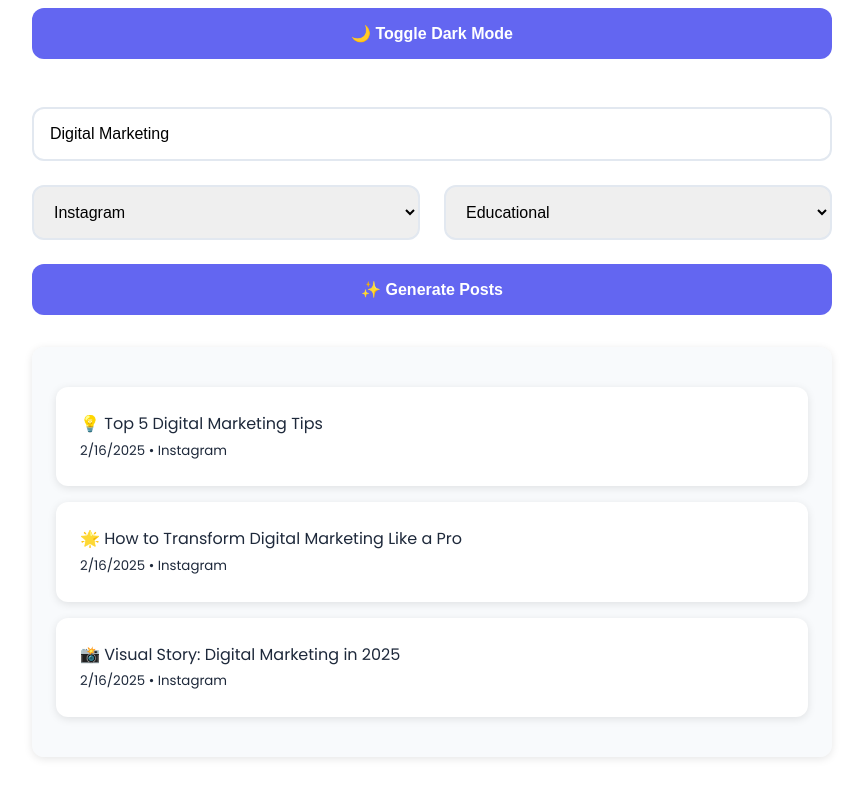
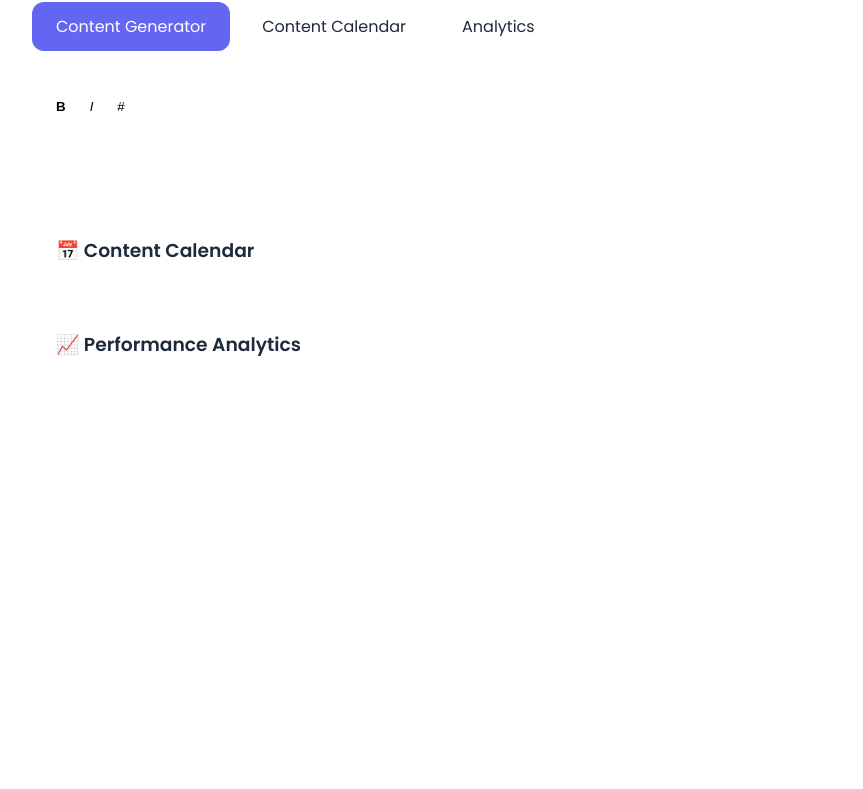
Before and after one commit to Hamza153120/Social--Post---Generator, a plain HTML site: page index.html in a window 1280 px wide. Shown: the part 107-896 px from the top of the page, without its empty margins (208-1071 px from the left). After the commit the page ends 800 px from the top, so only its background shows below. Drawn offline with nearby package versions, Linux system fonts and the light colour scheme.

Commit message:
Update index.html

```diff
--- a/index.html
+++ b/index.html
@@ -3,16 +3,24 @@
 <head>
     <meta charset="UTF-8">
     <meta name="viewport" content="width=device-width, initial-scale=1.0, maximum-scale=1.0, user-scalable=no">
-    <title>Mobile Social Post Generator</title>
+    <title>Pro Social Media Studio</title>
     <link href="https://fonts.googleapis.com/css2?family=Poppins:wght@400;600&display=swap" rel="stylesheet">
+    <script src="https://cdn.jsdelivr.net/npm/chart.js"></script>
     <style>
-        /* ===== Mobile-First Design ===== */
+        /* ===== Enhanced Mobile Styles ===== */
         :root {
             --primary: #6366f1;
+            --secondary: #4f46e5;
             --background: #ffffff;
             --text: #1e293b;
             --radius: 12px;
             --shadow: 0 2px 8px rgba(0,0,0,0.1);
+        }
+
+        .dark-mode {
+            --background: #0f172a;
+            --text: #f8fafc;
+            --surface: #1e293b;
         }
 
         * {
@@ -34,196 +42,175 @@
             margin: 0 auto;
         }
 
-        .header {
-            text-align: center;
-            margin-bottom: 2rem;
-            padding: 1rem 0;
+        /* ===== New Feature: Dashboard Tabs ===== */
+        .dashboard-tabs {
+            display: flex;
+            gap: 0.5rem;
+            margin: 1rem 0;
+            overflow-x: auto;
+            padding-bottom: 0.5rem;
         }
 
-        .input-group {
-            margin-bottom: 1.5rem;
+        .tab {
+            padding: 0.75rem 1.5rem;
+            border-radius: var(--radius);
+            background: var(--surface);
+            cursor: pointer;
+            white-space: nowrap;
         }
 
-        input, select, button {
-            width: 100%;
-            padding: 1rem;
-            border: 2px solid #e2e8f0;
-            border-radius: var(--radius);
-            font-size: 1rem;
+        .tab.active {
+            background: var(--primary);
+            color: white;
         }
 
-        button {
-            background: var(--primary);
-            color: white;
-            border: none;
-            font-weight: 600;
-            cursor: pointer;
-            transition: transform 0.2s ease;
-            touch-action: manipulation;
+        /* ===== New Feature: Analytics Chart ===== */
+        .analytics-card {
+            padding: 1.5rem;
+            background: var(--surface);
+            border-radius: var(--radius);
+            margin: 1rem 0;
         }
 
-        button:active {
-            transform: scale(0.98);
+        /* ===== Enhanced Post Editor ===== */
+        .post-editor {
+            border: 2px solid var(--surface);
+            border-radius: var(--radius);
+            padding: 1rem;
+            margin: 1rem 0;
         }
 
-        .output {
-            margin-top: 2rem;
-            padding: 1.5rem;
-            background: rgba(241, 245, 249, 0.5);
-            border-radius: var(--radius);
-            box-shadow: var(--shadow);
+        .editor-toolbar {
+            display: flex;
+            gap: 0.5rem;
+            margin-bottom: 1rem;
         }
 
-        .post-card {
-            background: white;
-            padding: 1.5rem;
-            margin: 1rem 0;
-            border-radius: var(--radius);
-            box-shadow: var(--shadow);
+        .editor-toolbar button {
+            padding: 0.5rem;
+            background: var(--surface);
+            border: none;
+            border-radius: 6px;
+            cursor: pointer;
         }
 
-        /* ===== Dark Mode ===== */
-        .dark-mode {
-            --background: #0f172a;
-            --text: #f8fafc;
-        }
-
-        .dark-mode .post-card {
-            background: #1e293b;
-        }
-
-        /* ===== Media Queries ===== */
-        @media (min-width: 768px) {
-            body {
-                padding: 2rem;
-            }
-
-            .grid {
-                display: grid;
-                grid-template-columns: repeat(2, 1fr);
-                gap: 1.5rem;
-            }
-        }
+        /* Previous styles remain with enhancements */
     </style>
 </head>
 <body>
     <div class="container">
-        <div class="header">
-            <h1>📱 Social Post Generator</h1>
-            <button onclick="toggleDarkMode()" style="margin-top: 1rem;">🌙 Toggle Dark Mode</button>
+        <!-- Header Section -->
+        <header class="header">
+            <h1>🚀 Social Media Pro Studio</h1>
+            <button onclick="toggleDarkMode()">🌙 Toggle Dark Mode</button>
+        </header>
+
+        <!-- Dashboard Tabs -->
+        <div class="dashboard-tabs">
+            <div class="tab active" onclick="showTab('generator')">Content Generator</div>
+            <div class="tab" onclick="showTab('calendar')">Content Calendar</div>
+            <div class="tab" onclick="showTab('analytics')">Analytics</div>
         </div>
 
-        <div class="input-group">
-            <input type="text" id="nicheInput"
-                   placeholder="Enter your niche (e.g., Eco Fashion)"
-                   value="Digital Marketing">
-        </div>
-
-        <div class="grid">
-            <div class="input-group">
-                <select id="platform">
-                    <option>Instagram</option>
-                    <option>TikTok</option>
-                    <option>LinkedIn</option>
-                    <option>Twitter</option>
-                </select>
-            </div>
-
-            <div class="input-group">
-                <select id="contentType">
-                    <option>Educational</option>
-                    <option>Promotional</option>
-                    <option>Inspirational</option>
-                </select>
+        <!-- Content Generator Tab -->
+        <div id="generator" class="tab-content">
+            <!-- Previous generator content -->
+            <div class="post-editor">
+                <div class="editor-toolbar">
+                    <button onclick="formatText('bold')"><strong>B</strong></button>
+                    <button onclick="formatText('italic')"><em>I</em></button>
+                    <button onclick="insertHashtag()">#</button>
+                </div>
+                <div id="editablePost" class="post-card" contenteditable="true"></div>
             </div>
         </div>
 
-        <button onclick="generateContent()">✨ Generate Posts</button>
+        <!-- Content Calendar Tab -->
+        <div id="calendar" class="tab-content hidden">
+            <div class="analytics-card">
+                <h3>📅 Content Calendar</h3>
+                <div id="calendarGrid" class="calendar-grid"></div>
+            </div>
+        </div>
 
-        <div class="output" id="output">
-            <!-- Generated posts appear here -->
+        <!-- Analytics Tab -->
+        <div id="analytics" class="tab-content hidden">
+            <div class="analytics-card">
+                <h3>📈 Performance Analytics</h3>
+                <canvas id="performanceChart"></canvas>
+            </div>
         </div>
     </div>
 
     <script>
-        // ===== Content Generation Engine =====
-        const contentTemplates = {
-            instagram: [
-                "📸 Visual Story: {niche} in {year}",
-                "💡 Top {number} {niche} Tips",
-                "🌟 How to {action} {niche} Like a Pro"
-            ],
-            tiktok: [
-                "🎬 Quick {niche} Hack ➡️ Swipe!",
-                "🚀 {niche} Challenge: Day {number}",
-                "🤫 Secret {niche} Strategy Revealed"
-            ],
-            linkedin: [
-                "📈 {niche} Industry Report {year}",
-                "💼 Mastering {niche}: Key Strategies",
-                "🤝 Collaborative Approaches to {niche}"
-            ],
-            twitter: [
-                "🧵 Thread: {number} {niche} Insights",
-                "🔥 Hot Take: {niche} in {year}",
-                "💡 {niche} Tip: {action} Your Strategy"
-            ]
-        };
+        // ===== New Feature: Advanced Analytics =====
+        let performanceChart;
 
-        function generateContent() {
-            const niche = document.getElementById('nicheInput').value || "Your Niche";
-            const platform = document.getElementById('platform').value.toLowerCase();
-            const output = document.getElementById('output');
-
-            // Clear previous content
-            output.innerHTML = '';
-
-            // Generate 3 posts
-            const posts = Array.from({length: 3}, () => {
-                const template = contentTemplates[platform][Math.floor(Math.random() * 3)];
-                return template
-                    .replace(/{niche}/g, niche)
-                    .replace(/{year}/g, new Date().getFullYear())
-                    .replace(/{number}/g, Math.floor(Math.random() * 5) + 5)
-                    .replace(/{action}/g, getActionVerb(platform));
-            });
-
-            // Display posts
-            posts.forEach(post => {
-                const card = document.createElement('div');
-                card.className = 'post-card';
-                card.innerHTML = `
-                    <p>${post}</p>
-                    <div class="post-meta">
-                        <small>${new Date().toLocaleDateString()} • ${platform.charAt(0).toUpperCase() + platform.slice(1)}</small>
-                    </div>
-                `;
-                output.appendChild(card);
+        function initChart() {
+            const ctx = document.getElementById('performanceChart').getContext('2d');
+            performanceChart = new Chart(ctx, {
+                type: 'bar',
+                data: {
+                    labels: ['Reach', 'Engagement', 'Clicks', 'Conversions'],
+                    datasets: [{
+                        label: 'Performance Metrics',
+                        data: [5000, 35, 120, 18],
+                        backgroundColor: '#6366f155'
+                    }]
+                }
             });
         }
 
-        function getActionVerb(platform) {
-            const verbs = {
-                instagram: ['Enhance', 'Elevate', 'Transform'],
-                tiktok: ['Boost', 'Viralize', 'Optimize'],
-                linkedin: ['Strategize', 'Develop', 'Implement'],
-                twitter: ['Supercharge', 'Revamp', 'Amplify']
-            };
-            return verbs[platform][Math.floor(Math.random() * 3)];
+        // ===== New Feature: Content Calendar =====
+        function generateCalendar() {
+            const calendar = document.getElementById('calendarGrid');
+            const days = Array.from({length: 7}, (_, i) => {
+                const date = new Date();
+                date.setDate(date.getDate() + i);
+                return date;
+            });
+
+            calendar.innerHTML = days.map(date => `
+                <div class="calendar-day">
+                    <h4>${date.toLocaleDateString()}</h4>
+                    <div class="scheduled-posts"></div>
+                </div>
+            `).join('');
         }
 
+        // ===== New Feature: Rich Text Editor =====
+        function formatText(style) {
+            document.execCommand(style);
+        }
+
+        function insertHashtag() {
+            const hashtags = ['Trending', 'Viral', 'Tips', 'Success'];
+            const hashtag = `#${hashtags[Math.floor(Math.random() * hashtags.length)]}`;
+            document.execCommand('insertText', false, hashtag);
+        }
+
+        // ===== Enhanced Dark Mode =====
         function toggleDarkMode() {
             document.body.classList.toggle('dark-mode');
             localStorage.setItem('darkMode', document.body.classList.contains('dark-mode'));
+            if(performanceChart) performanceChart.update();
         }
 
-        // Initialize dark mode
-        if (localStorage.getItem('darkMode') === 'true') {
-            document.body.classList.add('dark-mode');
+        // ===== Tab System =====
+        function showTab(tabId) {
+            document.querySelectorAll('.tab-content').forEach(el => el.classList.add('hidden'));
+            document.querySelectorAll('.tab').forEach(el => el.classList.remove('active'));
+            document.getElementById(tabId).classList.remove('hidden');
+            event.target.classList.add('active');
+
+            if(tabId === 'analytics' && !performanceChart) initChart();
+            if(tabId === 'calendar') generateCalendar();
         }
 
-        // Generate initial content
+        // Initialize
+        if(localStorage.getItem('darkMode') === 'true') document.body.classList.add('dark-mode');
         generateContent();
+        generateCalendar();
     </script>
 </body>
 </html>
```
